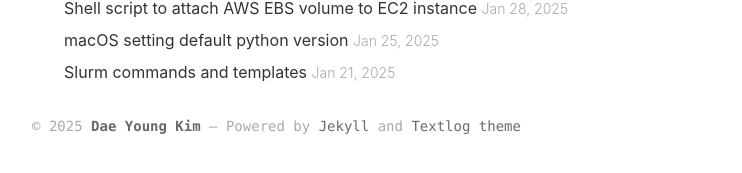
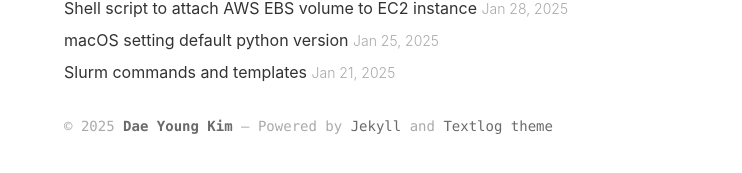
Before and after one commit to leroykim/leroykim.github.io, a Jekyll site: the page built from index.html, in a window 1280 px wide. Shown: the part 526-699 px from the top of the page, without its empty margins (216-958 px from the left). Built offline with Jekyll 4.4.1, drawn with Linux system fonts in a browser that asks for light colours.

Commit message:
Update layout

```diff
--- a/_sass/_layout.scss
+++ b/_sass/_layout.scss
@@ -264,21 +264,21 @@ code {
 /**
  * Copyright section
  * ------------------
- * This section aligns its left edge with the post content by using a
- * negative left margin to match the offset of the post list items.
+ * This section aligns its left edge with the post content.
+ * It removes the auto horizontal margins and centers the text to the left.
  *
  * Parameters
  * ----------
  * $max-width : Maximum width for the content.
  * $spacing-unit : Spacing unit used for vertical spacing.
  * $small-font-size : Font size for small text.
- * $code-font-family : Monospace font family for code elements.
+ * $code-font-family : Monospace font family.
  * $grey-color : Base grey color.
  * $grey-color-dark : Darker grey used for links.
  */
  .copyright {
     max-width: $max-width; // Limit width to align with post content.
-    margin: $spacing-unit 0 0 -2rem; // Top margin; right and bottom margins 0; left margin -2rem to match post list offset.
+    margin: $spacing-unit 0 0; // Top margin only; left/right set to 0 to align with parent's left edge.
     text-align: left; // Align text to the left.
     font-size: $small-font-size;
     font-family: $code-font-family;
```
